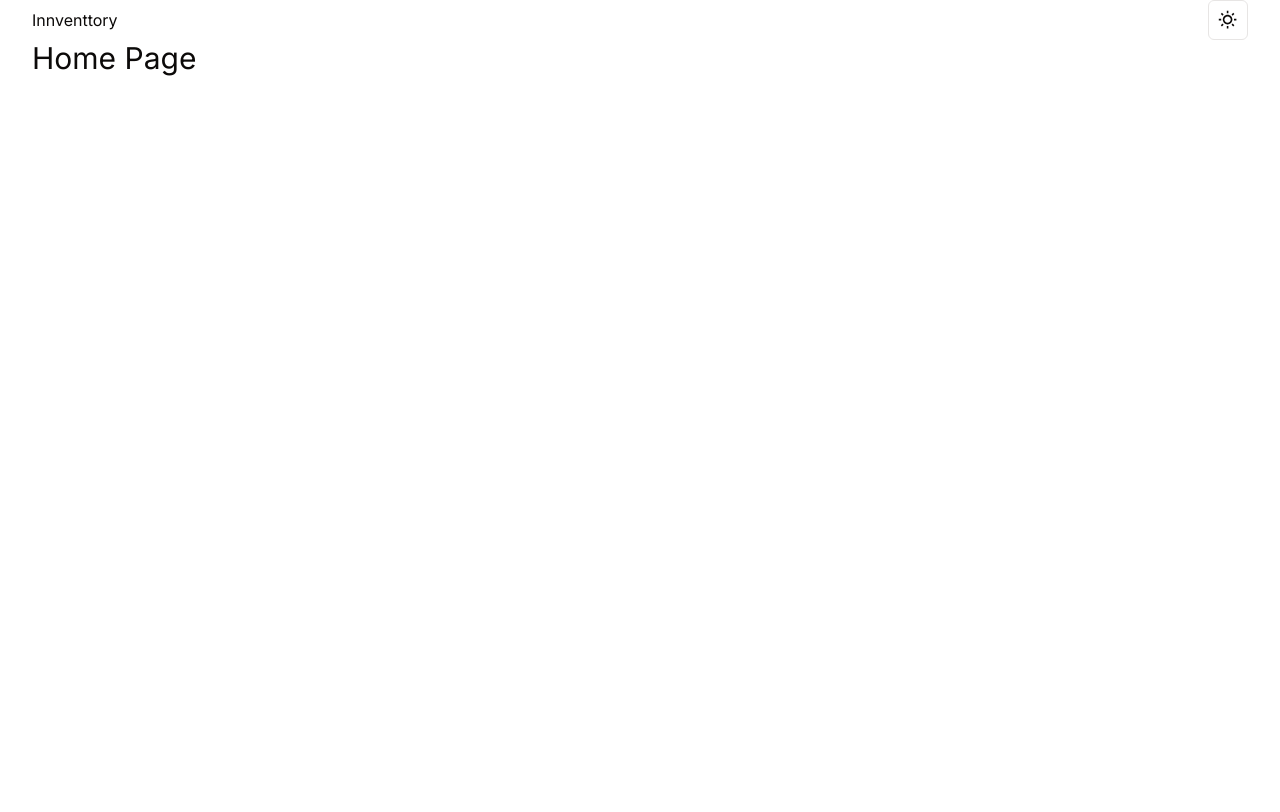
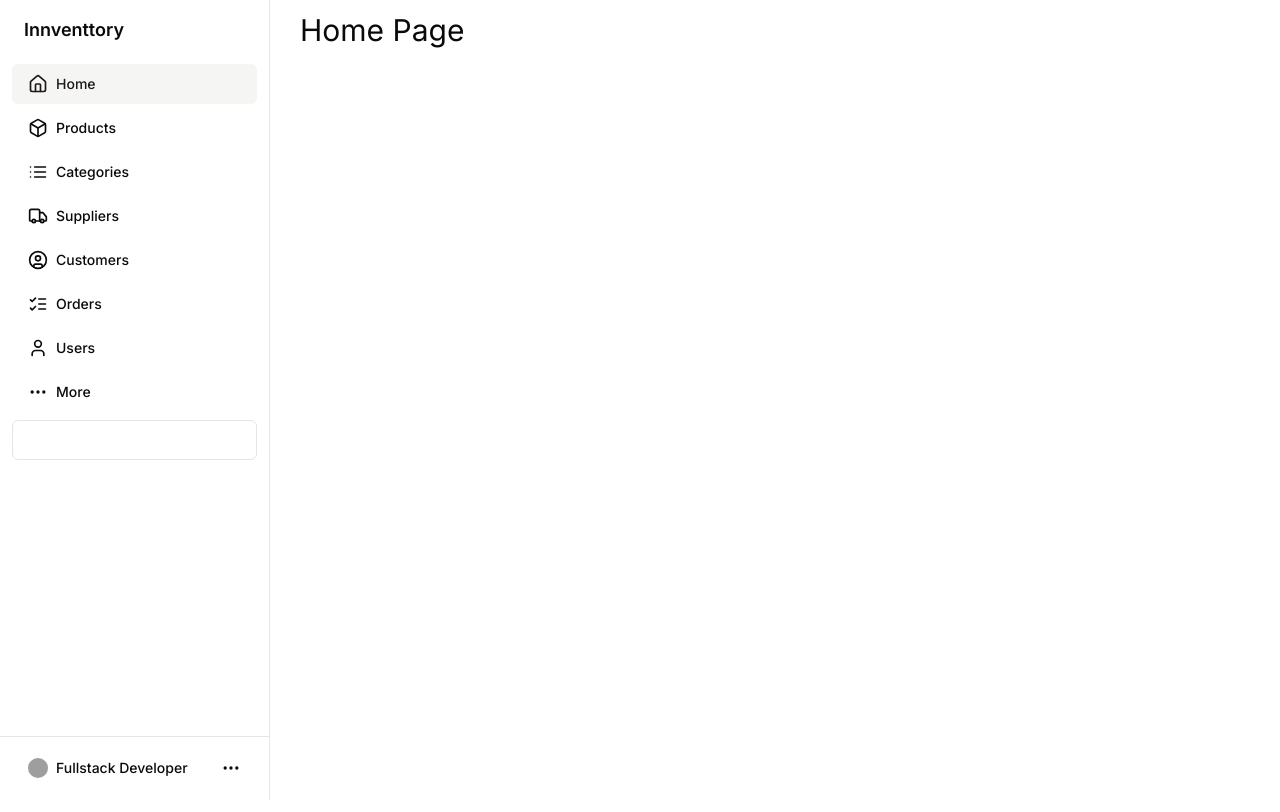
Before and after one commit to dejeloper/innventory-front, a Next.js app: page / in a window 1280 px wide. Built offline with nearby package versions, Linux system fonts and the light colour scheme; grey boxes are pictures that could not be loaded.

Commit message:
feat: Add sidebar component and related UI components

```diff
--- a/src/app/layout.tsx
+++ b/src/app/layout.tsx
@@ -1,9 +1,9 @@
 import type { Metadata } from "next";
-import Navbar from "@/components/navbar";
 import { ThemeProvider } from "@/components/theme-provider";
 import { Inter as FontSans } from "next/font/google";
 import "./globals.css";
 import { cn } from "@/lib/utils";
+import { Sidebar } from "@/components/app/sidebar";
 
 const fontSans = FontSans({
   subsets: ["latin"],
@@ -21,7 +21,7 @@ export default function RootLayout({
   children: React.ReactNode;
 }>) {
   return (
-    <html lang="es" suppressHydrationWarning>
+    <html lang="es" suppressHydrationWarning className="dark">
       <body
         className={cn(
           "min-h-screen bg-background font-sans antialiased",
@@ -34,10 +34,8 @@ export default function RootLayout({
           enableSystem
           disableTransitionOnChange
         >
-          <main className="container mx-auto">
-            <Navbar />
-            {children}
-          </main>
+          <Sidebar />
+          <main className="ml-[300px] mt-3">{children}</main>
         </ThemeProvider>
       </body>
     </html>
--- /dev/null
+++ b/src/components/app/sidebar-button.tsx
@@ -0,0 +1,26 @@
+import React from "react";
+import { Button, ButtonProps } from "../ui/button";
+import { LucideIcon } from "lucide-react";
+import { cn } from "@/lib/utils";
+
+interface SidebarButtonProps extends ButtonProps {
+  icon?: LucideIcon;
+}
+
+export function SidebarButton({
+  icon: Icon,
+  className,
+  children,
+  ...props
+}: SidebarButtonProps) {
+  return (
+    <Button
+      variant={"ghost"}
+      className={cn("gap-2 justify-start", className)}
+      {...props}
+    >
+      {Icon && <Icon size={20} />}
+      <span> {children}</span>
+    </Button>
+  );
+}
--- /dev/null
+++ b/src/components/app/sidebar-desktop.tsx
@@ -0,0 +1,82 @@
+import { SidebarButton } from "./sidebar-button";
+import { SidebarItems } from "@/interfaces/types";
+import Link from "next/link";
+import { Separator } from "../ui/separator";
+import { Popover } from "../ui/popover";
+import { PopoverContent, PopoverTrigger } from "@radix-ui/react-popover";
+import { Button } from "../ui/button";
+import { Avatar, AvatarFallback, AvatarImage } from "../ui/avatar";
+import { LogOut, MoreHorizontal, Settings } from "lucide-react";
+import path from "path";
+import { usePathname } from "next/navigation";
+
+interface SidebarDesktopProps {
+  sidebarItems: SidebarItems;
+}
+
+export function SidebarDesktop({ sidebarItems }: SidebarDesktopProps) {
+  const pathname = usePathname();
+  return (
+    <aside className="w-[270px] max-w-xs h-screen fixed left-0 top-0 z-40 border-r">
+      <div className="h-full px-3 py-4 ">
+        <h3 className="mx-3 text-lg font-semibold text-foreground">
+          Innventtory
+        </h3>
+        <div className="mt-5">
+          <div className="flex flex-col gap-1 w-full">
+            {sidebarItems.links.map((link, index) => (
+              <Link key={index} href={link.href}>
+                <SidebarButton
+                  variant={pathname === link.href ? "secondary" : "ghost"}
+                  icon={link.icon}
+                  className="w-full"
+                >
+                  {link.label}
+                </SidebarButton>
+              </Link>
+            ))}
+            {sidebarItems.extras}
+          </div>
+          <div className="absolute left-0 bottom-3 w-full px-3">
+            <Separator className="absolute left-0 -top-3 w-full" />
+            <Popover>
+              <PopoverTrigger asChild>
+                <Button variant={"ghost"} className="w-full justify-start">
+                  <div className="flex justify-between items-center w-full">
+                    <div className=" flex gap-2">
+                      <Avatar className="h-5 w-5">
+                        <AvatarImage
+                          src="https://www.dejeloper.com/images/me_01.jpg"
+                          alt="avatar Perfil"
+                        />
+                        <AvatarFallback>Fullstack Developer</AvatarFallback>
+                      </Avatar>
+                      <span>Fullstack Developer</span>
+                    </div>
+                    <MoreHorizontal size={20} />
+                  </div>
+                </Button>
+              </PopoverTrigger>
+              <PopoverContent className="mb-3 w-56 p-3 rounded-[1rem]">
+                <div className="space-y-1">
+                  <Link href={"/"}>
+                    <SidebarButton
+                      size={"sm"}
+                      icon={Settings}
+                      className="w-full"
+                    >
+                      Account Settings
+                    </SidebarButton>
+                  </Link>
+                  <SidebarButton size={"sm"} icon={LogOut} className="w-full">
+                    Logout
+                  </SidebarButton>
+                </div>
+              </PopoverContent>
+            </Popover>
+          </div>
+        </div>
+      </div>
+    </aside>
+  );
+}
--- /dev/null
+++ b/src/components/app/sidebar-extra.tsx
@@ -0,0 +1,16 @@
+import { MoreHorizontal } from "lucide-react";
+import { SidebarButton } from "./sidebar-button";
+
+export const SidebarExtra = () => (
+  <div className="flex flex-col gap-2">
+    <SidebarButton icon={MoreHorizontal} className="w-full">
+      More
+    </SidebarButton>
+    <SidebarButton
+      className="w-full justify-center text-white"
+      variant={"outline"}
+    >
+      Buy
+    </SidebarButton>
+  </div>
+);
--- /dev/null
+++ b/src/components/app/sidebar.tsx
@@ -0,0 +1,13 @@
+"use client";
+import { SidebarDesktop } from "./sidebar-desktop";
+import { sidebarItems } from "@/data/sidebar-items";
+import { SidebarExtra } from "./sidebar-extra";
+import { SidebarItems } from "@/interfaces/types";
+
+export function Sidebar() {
+  const items: SidebarItems = {
+    ...sidebarItems,
+    extras: <SidebarExtra />,
+  };
+  return <SidebarDesktop sidebarItems={items} />;
+}
--- /dev/null
+++ b/src/data/sidebar-items.ts
@@ -0,0 +1,50 @@
+import { SidebarItems } from "@/interfaces/types";
+import {
+  Box,
+  Home,
+  List,
+  ListChecks,
+  Truck,
+  User,
+  UserCircle,
+} from "lucide-react";
+
+export const sidebarItems: SidebarItems = {
+  links: [
+    {
+      label: "Home",
+      href: "/",
+      icon: Home,
+    },
+    {
+      label: "Products",
+      href: "/item/products",
+      icon: Box,
+    },
+    {
+      label: "Categories",
+      href: "/item/categories",
+      icon: List,
+    },
+    {
+      label: "Suppliers",
+      href: "/item/suppliers",
+      icon: Truck,
+    },
+    {
+      label: "Customers",
+      href: "/item/customers",
+      icon: UserCircle,
+    },
+    {
+      label: "Orders",
+      href: "/item/orders",
+      icon: ListChecks,
+    },
+    {
+      label: "Users",
+      href: "/item/users",
+      icon: User,
+    },
+  ],
+};
--- /dev/null
+++ b/src/interfaces/types.ts
@@ -0,0 +1,10 @@
+import { LucideIcon } from "lucide-react";
+
+export interface SidebarItems {
+  links: Array<{
+    label: string;
+    href: string;
+    icon?: LucideIcon;
+  }>;
+  extras?: React.ReactNode;
+}
```
